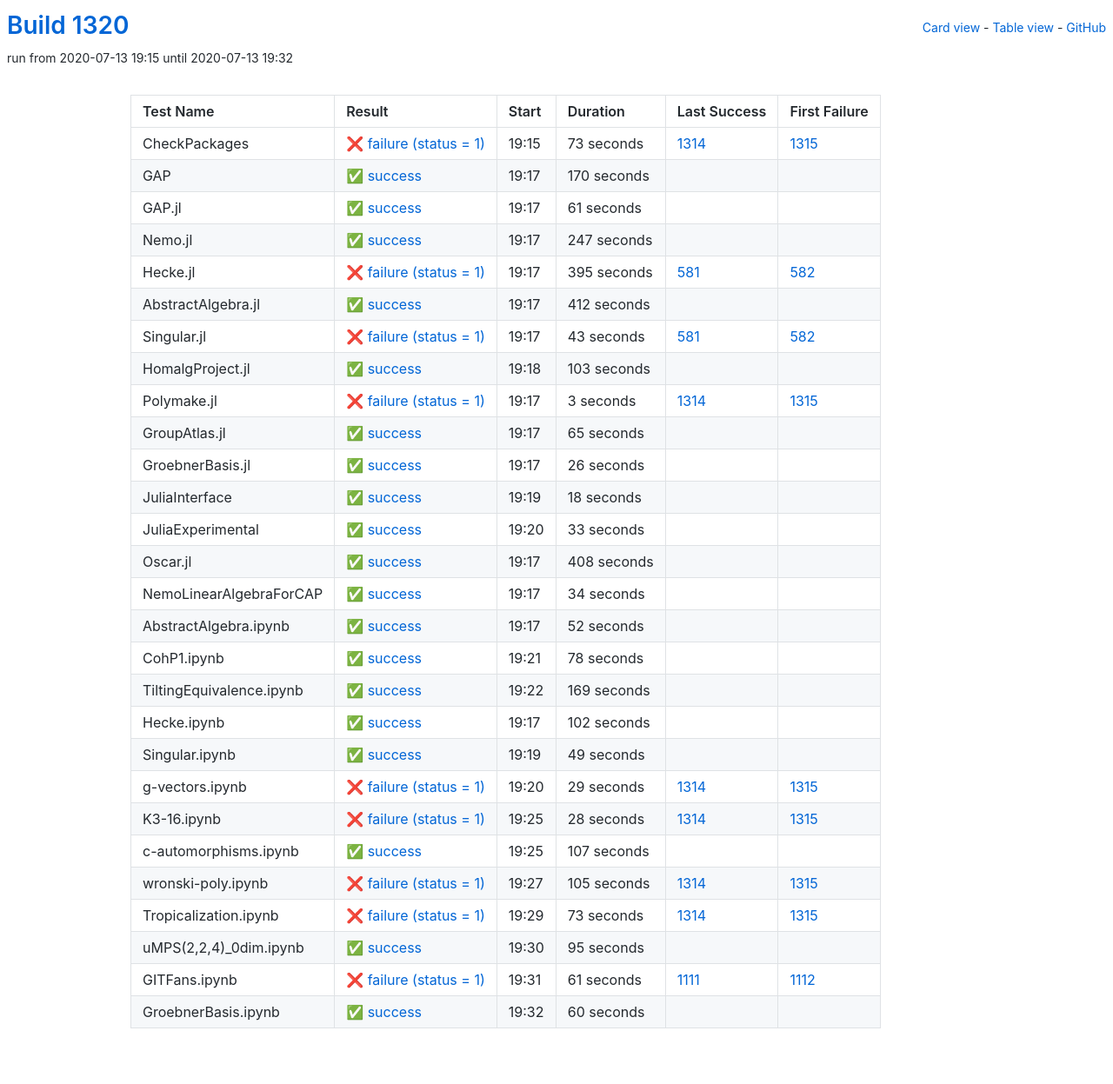
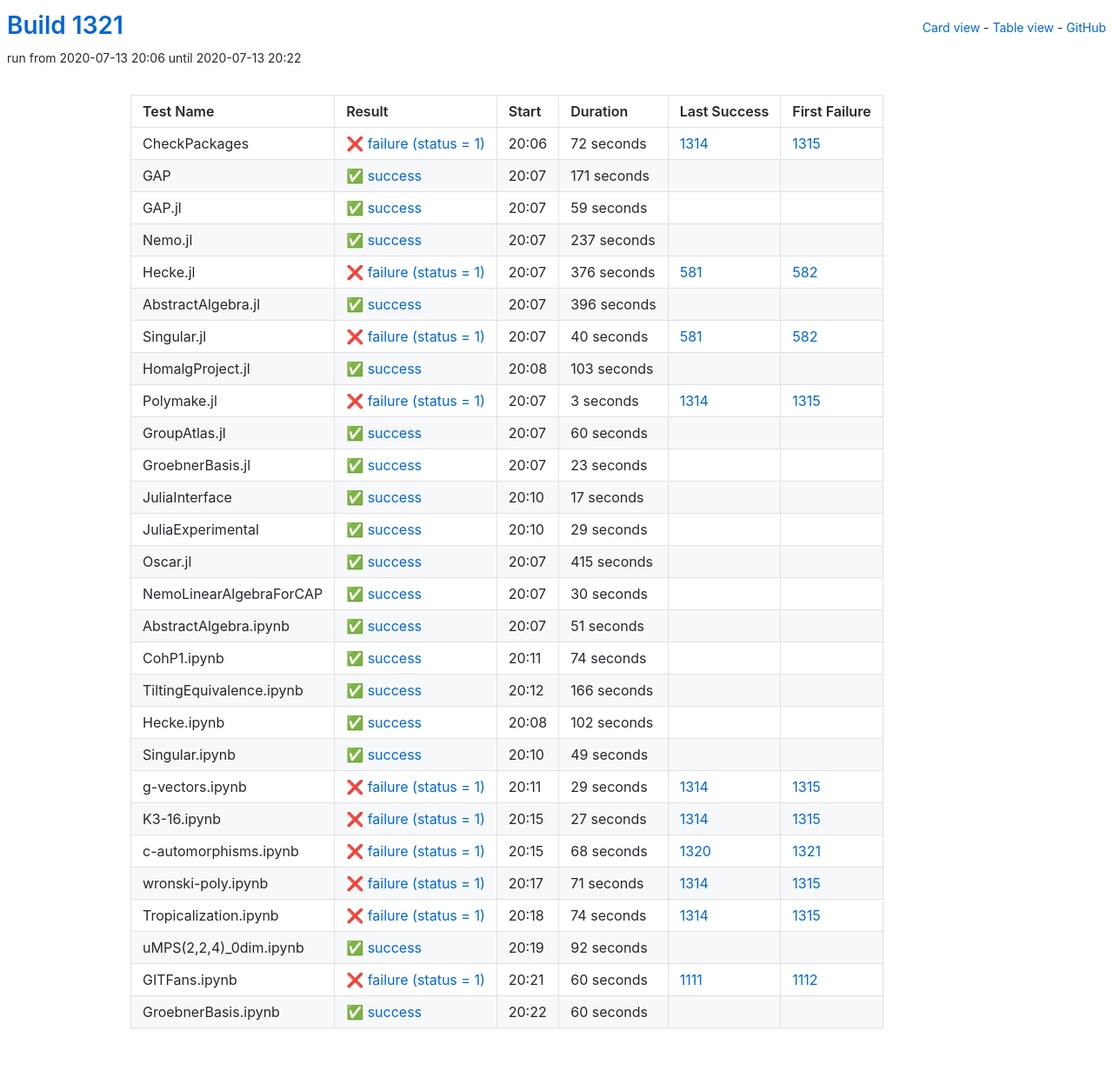
Before and after one commit to oscar-system/oscar-ci-status-1.4, a Jekyll site: the page built from table.html, in a window 1280 px wide. Shown: the whole page at 87% size. Built offline with Jekyll 4.4.1, drawn with Linux system fonts in a browser that asks for light colours.

Commit message:
Build #1321

```diff
--- a/_data/ci.yml
+++ b/_data/ci.yml
@@ -1,6 +1,6 @@
 ---
-build: 1320
-build_url: https://oscarci.mathematik.uni-kl.de/job/oscar-julia-1.4/1320/
+build: 1321
+build_url: https://oscarci.mathematik.uni-kl.de/job/oscar-julia-1.4/1321/
 job: oscar-julia-1.4
 organization: oscar-system
 repo: oscar-ci-status-1.4
@@ -8,92 +8,92 @@ repourl: https://github.com/oscar-system/oscar-ci-status-1.4
 tests:
 - name: CheckPackages
   id: checkpackages
-  log: https://oscarci.mathematik.uni-kl.de/job/oscar-julia-1.4/1320/artifact/logs/build-1320/CheckPackages.log
-  start: 2020-07-13 19:15
+  log: https://oscarci.mathematik.uni-kl.de/job/oscar-julia-1.4/1321/artifact/logs/build-1321/CheckPackages.log
+  start: 2020-07-13 20:06
   success: false
   exitcode: 1
   status: failure
-  duration: 73
+  duration: 72
   last_success: 1314
   last_success_url: https://oscarci.mathematik.uni-kl.de/job/oscar-julia-1.4/1314/
   first_failure: 1315
   first_failure_url: https://oscarci.mathematik.uni-kl.de/job/oscar-julia-1.4/1315/
 - name: GAP
   id: gap
-  log: https://oscarci.mathematik.uni-kl.de/job/oscar-julia-1.4/1320/artifact/logs/build-1320/GAP.log
-  start: 2020-07-13 19:17
+  log: https://oscarci.mathematik.uni-kl.de/job/oscar-julia-1.4/1321/artifact/logs/build-1321/GAP.log
+  start: 2020-07-13 20:07
   success: true
   exitcode: 0
   status: success
-  duration: 170
+  duration: 171
   last_success: false
   last_success_url:
   first_failure: false
   first_failure_url:
 - name: GAP.jl
   id: gap-jl
-  log: https://oscarci.mathematik.uni-kl.de/job/oscar-julia-1.4/1320/artifact/logs/build-1320/GAP.jl.log
-  start: 2020-07-13 19:17
+  log: https://oscarci.mathematik.uni-kl.de/job/oscar-julia-1.4/1321/artifact/logs/build-1321/GAP.jl.log
+  start: 2020-07-13 20:07
   success: true
   exitcode: 0
   status: success
-  duration: 61
+  duration: 59
   last_success: false
   last_success_url:
   first_failure: false
   first_failure_url:
 - name: Nemo.jl
   id: nemo-jl
-  log: https://oscarci.mathematik.uni-kl.de/job/oscar-julia-1.4/1320/artifact/logs/build-1320/Nemo.jl.log
-  start: 2020-07-13 19:17
+  log: https://oscarci.mathematik.uni-kl.de/job/oscar-julia-1.4/1321/artifact/logs/build-1321/Nemo.jl.log
+  start: 2020-07-13 20:07
   success: true
   exitcode: 0
   status: success
-  duration: 247
+  duration: 237
   last_success: false
   last_success_url:
   first_failure: false
   first_failure_url:
 - name: Hecke.jl
   id: hecke-jl
-  log: https://oscarci.mathematik.uni-kl.de/job/oscar-julia-1.4/1320/artifact/logs/build-1320/Hecke.jl.log
-  start: 2020-07-13 19:17
+  log: https://oscarci.mathematik.uni-kl.de/job/oscar-julia-1.4/1321/artifact/logs/build-1321/Hecke.jl.log
+  start: 2020-07-13 20:07
   success: false
   exitcode: 1
   status: failure
-  duration: 395
+  duration: 376
   last_success: 581
   last_success_url: https://oscarci.mathematik.uni-kl.de/job/oscar-julia-1.4/581/
   first_failure: 582
   first_failure_url: https://oscarci.mathematik.uni-kl.de/job/oscar-julia-1.4/582/
 - name: AbstractAlgebra.jl
   id: abstractalgebra-jl
-  log: https://oscarci.mathematik.uni-kl.de/job/oscar-julia-1.4/1320/artifact/logs/build-1320/AbstractAlgebra.jl.log
-  start: 2020-07-13 19:17
+  log: https://oscarci.mathematik.uni-kl.de/job/oscar-julia-1.4/1321/artifact/logs/build-1321/AbstractAlgebra.jl.log
+  start: 2020-07-13 20:07
   success: true
   exitcode: 0
   status: success
-  duration: 412
+  duration: 396
   last_success: false
   last_success_url:
   first_failure: false
   first_failure_url:
 - name: Singular.jl
   id: singular-jl
-  log: https://oscarci.mathematik.uni-kl.de/job/oscar-julia-1.4/1320/artifact/logs/build-1320/Singular.jl.log
-  start: 2020-07-13 19:17
+  log: https://oscarci.mathematik.uni-kl.de/job/oscar-julia-1.4/1321/artifact/logs/build-1321/Singular.jl.log
+  start: 2020-07-13 20:07
   success: false
   exitcode: 1
   status: failure
-  duration: 43
+  duration: 40
   last_success: 581
   last_success_url: https://oscarci.mathematik.uni-kl.de/job/oscar-julia-1.4/581/
   first_failure: 582
   first_failure_url: https://oscarci.mathematik.uni-kl.de/job/oscar-julia-1.4/582/
 - name: HomalgProject.jl
   id: homalgproject-jl
-  log: https://oscarci.mathematik.uni-kl.de/job/oscar-julia-1.4/1320/artifact/logs/build-1320/HomalgProject.jl.log
-  start: 2020-07-13 19:18
+  log: https://oscarci.mathematik.uni-kl.de/job/oscar-julia-1.4/1321/artifact/logs/build-1321/HomalgProject.jl.log
+  start: 2020-07-13 20:08
   success: true
   exitcode: 0
   status: success
@@ -104,8 +104,8 @@ tests:
   first_failure_url:
 - name: Polymake.jl
   id: polymake-jl
-  log: https://oscarci.mathematik.uni-kl.de/job/oscar-julia-1.4/1320/artifact/logs/build-1320/Polymake.jl.log
-  start: 2020-07-13 19:17
+  log: https://oscarci.mathematik.uni-kl.de/job/oscar-julia-1.4/1321/artifact/logs/build-1321/Polymake.jl.log
+  start: 2020-07-13 20:07
   success: false
   exitcode: 1
   status: failure
@@ -116,116 +116,116 @@ tests:
   first_failure_url: https://oscarci.mathematik.uni-kl.de/job/oscar-julia-1.4/1315/
 - name: GroupAtlas.jl
   id: groupatlas-jl
-  log: https://oscarci.mathematik.uni-kl.de/job/oscar-julia-1.4/1320/artifact/logs/build-1320/GroupAtlas.jl.log
-  start: 2020-07-13 19:17
+  log: https://oscarci.mathematik.uni-kl.de/job/oscar-julia-1.4/1321/artifact/logs/build-1321/GroupAtlas.jl.log
+  start: 2020-07-13 20:07
   success: true
   exitcode: 0
   status: success
-  duration: 65
+  duration: 60
   last_success: false
   last_success_url:
   first_failure: false
   first_failure_url:
 - name: GroebnerBasis.jl
   id: groebnerbasis-jl
-  log: https://oscarci.mathematik.uni-kl.de/job/oscar-julia-1.4/1320/artifact/logs/build-1320/GroebnerBasis.jl.log
-  start: 2020-07-13 19:17
+  log: https://oscarci.mathematik.uni-kl.de/job/oscar-julia-1.4/1321/artifact/logs/build-1321/GroebnerBasis.jl.log
+  start: 2020-07-13 20:07
   success: true
   exitcode: 0
   status: success
-  duration: 26
+  duration: 23
   last_success: false
   last_success_url:
   first_failure: false
   first_failure_url:
 - name: JuliaInterface
   id: juliainterface
-  log: https://oscarci.mathematik.uni-kl.de/job/oscar-julia-1.4/1320/artifact/logs/build-1320/JuliaInterface.log
-  start: 2020-07-13 19:19
+  log: https://oscarci.mathematik.uni-kl.de/job/oscar-julia-1.4/1321/artifact/logs/build-1321/JuliaInterface.log
+  start: 2020-07-13 20:10
   success: true
   exitcode: 0
   status: success
-  duration: 18
+  duration: 17
   last_success: false
   last_success_url:
   first_failure: false
   first_failure_url:
 - name: JuliaExperimental
   id: juliaexperimental
-  log: https://oscarci.mathematik.uni-kl.de/job/oscar-julia-1.4/1320/artifact/logs/build-1320/JuliaExperimental.log
-  start: 2020-07-13 19:20
+  log: https://oscarci.mathematik.uni-kl.de/job/oscar-julia-1.4/1321/artifact/logs/build-1321/JuliaExperimental.log
+  start: 2020-07-13 20:10
   success: true
   exitcode: 0
   status: success
-  duration: 33
+  duration: 29
   last_success: false
   last_success_url:
   first_failure: false
   first_failure_url:
 - name: Oscar.jl
   id: oscar-jl
-  log: https://oscarci.mathematik.uni-kl.de/job/oscar-julia-1.4/1320/artifact/logs/build-1320/Oscar.jl.log
-  start: 2020-07-13 19:17
+  log: https://oscarci.mathematik.uni-kl.de/job/oscar-julia-1.4/1321/artifact/logs/build-1321/Oscar.jl.log
+  start: 2020-07-13 20:07
   success: true
   exitcode: 0
   status: success
-  duration: 408
+  duration: 415
   last_success: false
   last_success_url:
   first_failure: false
   first_failure_url:
 - name: NemoLinearAlgebraForCAP
   id: nemolinearalgebraforcap
-  log: https://oscarci.mathematik.uni-kl.de/job/oscar-julia-1.4/1320/artifact/logs/build-1320/NemoLinearAlgebraForCAP.log
-  start: 2020-07-13 19:17
+  log: https://oscarci.mathematik.uni-kl.de/job/oscar-julia-1.4/1321/artifact/logs/build-1321/NemoLinearAlgebraForCAP.log
+  start: 2020-07-13 20:07
   success: true
   exitcode: 0
   status: success
-  duration: 34
+  duration: 30
   last_success: false
   last_success_url:
   first_failure: false
   first_failure_url:
 - name: AbstractAlgebra.ipynb
   id: abstractalgebra-ipynb
-  log: https://oscarci.mathematik.uni-kl.de/job/oscar-julia-1.4/1320/artifact/logs/build-1320/AbstractAlgebra.ipynb.log
-  start: 2020-07-13 19:17
+  log: https://oscarci.mathematik.uni-kl.de/job/oscar-julia-1.4/1321/artifact/logs/build-1321/AbstractAlgebra.ipynb.log
+  start: 2020-07-13 20:07
   success: true
   exitcode: 0
   status: success
-  duration: 52
+  duration: 51
   last_success: false
   last_success_url:
   first_failure: false
   first_failure_url:
 - name: CohP1.ipynb
   id: cohp1-ipynb
-  log: https://oscarci.mathematik.uni-kl.de/job/oscar-julia-1.4/1320/artifact/logs/build-1320/CohP1.ipynb.log
-  start: 2020-07-13 19:21
+  log: https://oscarci.mathematik.uni-kl.de/job/oscar-julia-1.4/1321/artifact/logs/build-1321/CohP1.ipynb.log
+  start: 2020-07-13 20:11
   success: true
   exitcode: 0
   status: success
-  duration: 78
+  duration: 74
   last_success: false
   last_success_url:
   first_failure: false
   first_failure_url:
 - name: TiltingEquivalence.ipynb
   id: tiltingequivalence-ipynb
-  log: https://oscarci.mathematik.uni-kl.de/job/oscar-julia-1.4/1320/artifact/logs/build-1320/TiltingEquivalence.ipynb.log
-  start: 2020-07-13 19:22
+  log: https://oscarci.mathematik.uni-kl.de/job/oscar-julia-1.4/1321/artifact/logs/build-1321/TiltingEquivalence.ipynb.log
+  start: 2020-07-13 20:12
   success: true
   exitcode: 0
   status: success
-  duration: 169
+  duration: 166
   last_success: false
   last_success_url:
   first_failure: false
   first_failure_url:
 - name: Hecke.ipynb
   id: hecke-ipynb
-  log: https://oscarci.mathematik.uni-kl.de/job/oscar-julia-1.4/1320/artifact/logs/build-1320/Hecke.ipynb.log
-  start: 2020-07-13 19:17
+  log: https://oscarci.mathematik.uni-kl.de/job/oscar-julia-1.4/1321/artifact/logs/build-1321/Hecke.ipynb.log
+  start: 2020-07-13 20:08
   success: true
   exitcode: 0
   status: success
@@ -236,8 +236,8 @@ tests:
   first_failure_url:
 - name: Singular.ipynb
   id: singular-ipynb
-  log: https://oscarci.mathematik.uni-kl.de/job/oscar-julia-1.4/1320/artifact/logs/build-1320/Singular.ipynb.log
-  start: 2020-07-13 19:19
+  log: https://oscarci.mathematik.uni-kl.de/job/oscar-julia-1.4/1321/artifact/logs/build-1321/Singular.ipynb.log
+  start: 2020-07-13 20:10
   success: true
   exitcode: 0
   status: success
@@ -248,8 +248,8 @@ tests:
   first_failure_url:
 - name: g-vectors.ipynb
   id: g-vectors-ipynb
-  log: https://oscarci.mathematik.uni-kl.de/job/oscar-julia-1.4/1320/artifact/logs/build-1320/g-vectors.ipynb.log
-  start: 2020-07-13 19:20
+  log: https://oscarci.mathematik.uni-kl.de/job/oscar-julia-1.4/1321/artifact/logs/build-1321/g-vectors.ipynb.log
+  start: 2020-07-13 20:11
   success: false
   exitcode: 1
   status: failure
@@ -260,80 +260,80 @@ tests:
   first_failure_url: https://oscarci.mathematik.uni-kl.de/job/oscar-julia-1.4/1315/
 - name: K3-16.ipynb
   id: k3-16-ipynb
-  log: https://oscarci.mathematik.uni-kl.de/job/oscar-julia-1.4/1320/artifact/logs/build-1320/K3-16.ipynb.log
-  start: 2020-07-13 19:25
+  log: https://oscarci.mathematik.uni-kl.de/job/oscar-julia-1.4/1321/artifact/logs/build-1321/K3-16.ipynb.log
+  start: 2020-07-13 20:15
   success: false
   exitcode: 1
   status: failure
-  duration: 28
+  duration: 27
   last_success: 1314
   last_success_url: https://oscarci.mathematik.uni-kl.de/job/oscar-julia-1.4/1314/
   first_failure: 1315
   first_failure_url: https://oscarci.mathematik.uni-kl.de/job/oscar-julia-1.4/1315/
 - name: c-automorphisms.ipynb
   id: c-automorphisms-ipynb
-  log: https://oscarci.mathematik.uni-kl.de/job/oscar-julia-1.4/1320/artifact/logs/build-1320/c-automorphisms.ipynb.log
-  start: 2020-07-13 19:25
-  success: true
-  exitcode: 0
-  status: success
-  duration: 107
-  last_success: false
-  last_success_url:
-  first_failure: false
-  first_failure_url:
-- name: wronski-poly.ipynb
-  id: wronski-poly-ipynb
-  log: https://oscarci.mathematik.uni-kl.de/job/oscar-julia-1.4/1320/artifact/logs/build-1320/wronski-poly.ipynb.log
-  start: 2020-07-13 19:27
+  log: https://oscarci.mathematik.uni-kl.de/job/oscar-julia-1.4/1321/artifact/logs/build-1321/c-automorphisms.ipynb.log
+  start: 2020-07-13 20:15
   success: false
   exitcode: 1
   status: failure
-  duration: 105
+  duration: 68
+  last_success: 1320
+  last_success_url: https://oscarci.mathematik.uni-kl.de/job/oscar-julia-1.4/1320/
+  first_failure: 1321
+  first_failure_url: https://oscarci.mathematik.uni-kl.de/job/oscar-julia-1.4/1321/
+- name: wronski-poly.ipynb
+  id: wronski-poly-ipynb
+  log: https://oscarci.mathematik.uni-kl.de/job/oscar-julia-1.4/1321/artifact/logs/build-1321/wronski-poly.ipynb.log
+  start: 2020-07-13 20:17
+  success: false
+  exitcode: 1
+  status: failure
+  duration: 71
   last_success: 1314
   last_success_url: https://oscarci.mathematik.uni-kl.de/job/oscar-julia-1.4/1314/
   first_failure: 1315
   first_failure_url: https://oscarci.mathematik.uni-kl.de/job/oscar-julia-1.4/1315/
 - name: Tropicalization.ipynb
   id: tropicalization-ipynb
-  log: https://oscarci.mathematik.uni-kl.de/job/oscar-julia-1.4/1320/artifact/logs/build-1320/Tropicalization.ipynb.log
-  start: 2020-07-13 19:29
+  log: https://oscarci.mathematik.uni-kl.de/job/oscar-julia-1.4/1321/artifact/logs/build-1321/Tropicalization.ipynb.log
+  start: 2020-07-13 20:18
   success: false
   exitcode: 1
   status: failure
-  duration: 73
+  duration: 74
   last_success: 1314
   last_success_url: https://oscarci.mathematik.uni-kl.de/job/oscar-julia-1.4/1314/
   first_failure: 1315
   first_failure_url: https://oscarci.mathematik.uni-kl.de/job/oscar-julia-1.4/1315/
 - name: uMPS(2,2,4)_0dim.ipynb
   id: umps-2-2-4-0dim-ipynb
-  log: https://oscarci.mathematik.uni-kl.de/job/oscar-julia-1.4/1320/artifact/logs/build-1320/uMPS-2-2-4-_0dim.ipynb.log
-  start: 2020-07-13 19:30
+  log: https://oscarci.mathematik.uni-kl.de/job/oscar-julia-1.4/1321/artifact/logs/build-1321/uMPS-2-2-4-_0dim.ipynb.log
+  start: 2020-07-13 20:19
   success: true
   exitcode: 0
   status: success
-  duration: 95
+  duration: 92
   last_success: false
   last_success_url:
   first_failure: false
   first_failure_url:
 - name: GITFans.ipynb
   id: gitfans-ipynb
-  log: https://oscarci.mathematik.uni-kl.de/job/oscar-julia-1.4/1320/artifact/logs/build-1320/GITFans.ipynb.log
-  start: 2020-07-13 19:31
+  log: https://oscarci.mathematik.uni-kl.de/job/oscar-julia-1.4/1321/artifact/logs/build-1321/GITFans.ipynb.log
+  start: 2020-07-13 20:21
   success: false
   exitcode: 1
   status: failure
-  duration: 61
+  duration: 60
   last_success: 1111
   last_success_url: https://oscarci.mathematik.uni-kl.de/job/oscar-julia-1.4/1111/
   first_failure: 1112
   first_failure_url: https://oscarci.mathematik.uni-kl.de/job/oscar-julia-1.4/1112/
 - name: GroebnerBasis.ipynb
   id: groebnerbasis-ipynb
-  log: https://oscarci.mathematik.uni-kl.de/job/oscar-julia-1.4/1320/artifact/logs/build-1320/GroebnerBasis.ipynb.log
-  start: 2020-07-13 19:32
+  log: https://oscarci.mathematik.uni-kl.de/job/oscar-julia-1.4/1321/artifact/logs/build-1321/GroebnerBasis.ipynb.log
+  start: 2020-07-13 20:22
   success: true
   exitcode: 0
   status: success
```
Also changed, not shown: README.md.
